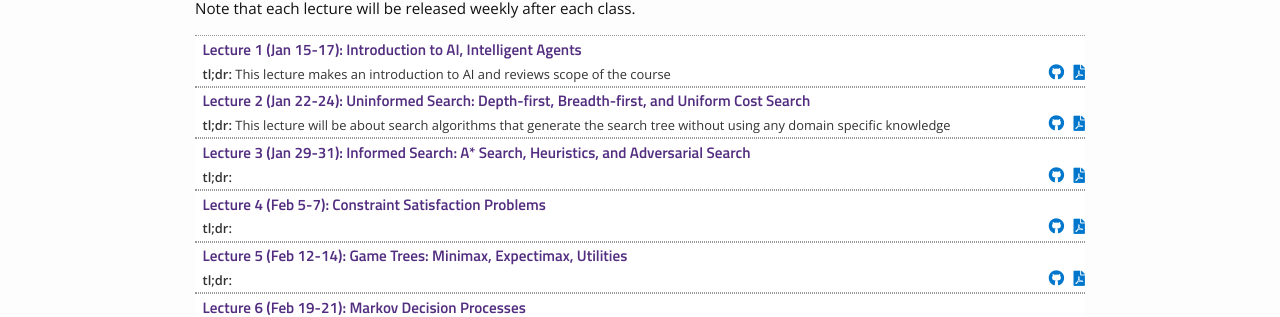
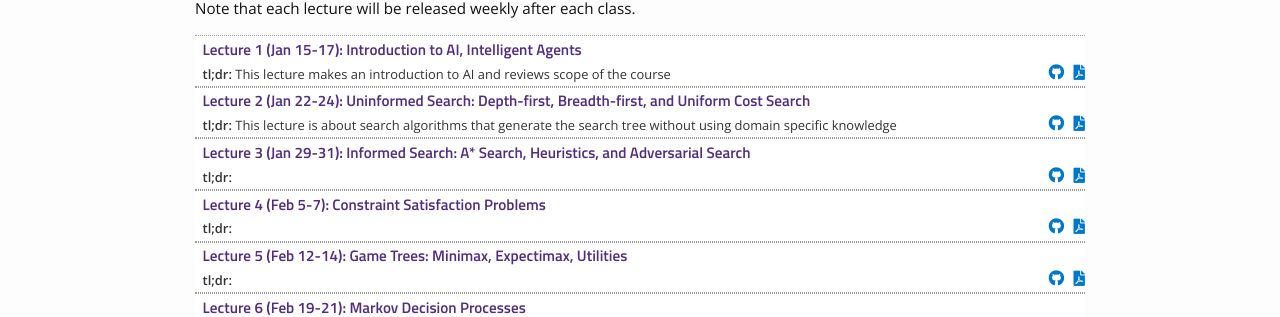
Before and after one commit to stephenvolpe/csce580, a Jekyll site: the page built from lectures.md, in a window 1280 px wide. Shown: the part 157-474 px from the top of the page. Built offline with Jekyll 4.4.1, drawn with Linux system fonts in a browser that asks for light colours; nearby versions of some CDN libraries.

Commit message:
lecture 2 details

```diff
--- a/_data/lectures.yml
+++ b/_data/lectures.yml
@@ -6,7 +6,7 @@
 - title: "Lecture 2 (Jan 22-24): Uninformed Search: Depth-first, Breadth-first, and Uniform Cost Search"
   filename: CSCE580-lecture2--uninformed-search
   dirname: lectures
-  tldr: "This lecture will be about search algorithms that generate the search tree without using any domain specific knowledge"
+  tldr: "This lecture is about search algorithms that generate the search tree without using domain specific knowledge"
 
 - title: "Lecture 3 (Jan 29-31): Informed Search: A* Search, Heuristics, and Adversarial Search"
   filename: csce580-04
```
